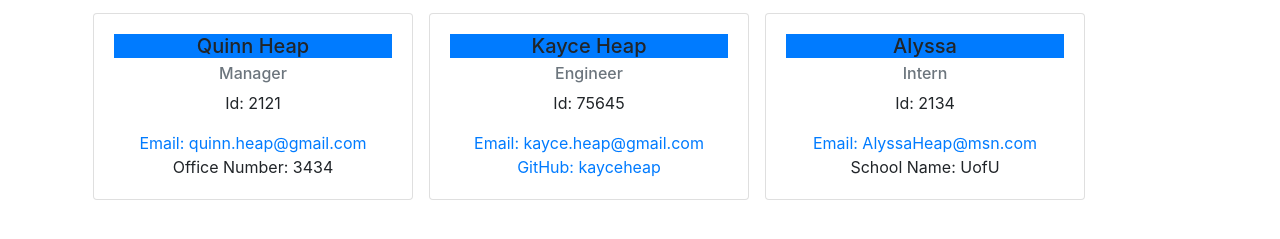
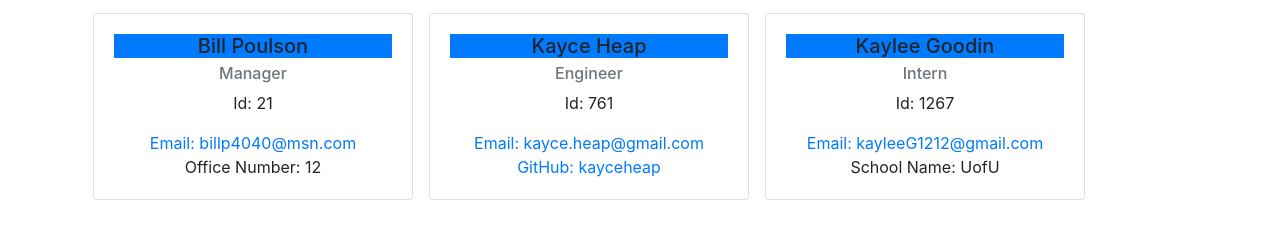
Before and after one commit to Kayceheap/green-apple-10, a website: page dist/index.html in a window 1280 px wide. Shown: the part 51-290 px from the top of the page. Drawn offline with nearby package versions, Linux system fonts and the light colour scheme.

```diff
--- a/dist/index.html
+++ b/dist/index.html
@@ -13,22 +13,22 @@
       <div class ="row">
           <div class ="col d-flex flex-row" ><div class="card m-2" style="width: 20rem;">
             <div class="card-body">
-                <h5 class="card-title bg-primary">Quinn Heap</h5>
+                <h5 class="card-title bg-primary">Bill Poulson</h5>
                 <h6 class="card-subtitle mb-2 text-muted">Manager</h6>
-                <p class="card-text">Id: 2121</p>
-                <a href="mailto:quinn.heap@gmail.com" class="card-link">Email: quinn.heap@gmail.com</a><p class="card-text">Office Number: 3434</p></div>
+                <p class="card-text">Id: 21</p>
+                <a href="mailto:billp4040@msn.com" class="card-link">Email: billp4040@msn.com</a><p class="card-text">Office Number: 12</p></div>
         </div><div class="card m-2" style="width: 20rem;">
             <div class="card-body">
                 <h5 class="card-title bg-primary">Kayce Heap</h5>
                 <h6 class="card-subtitle mb-2 text-muted">Engineer</h6>
-                <p class="card-text">Id: 75645</p>
+                <p class="card-text">Id: 761</p>
                 <a href="mailto:kayce.heap@gmail.com" class="card-link">Email: kayce.heap@gmail.com</a><div><a href="https://github.com/kayceheap" class="card-link">GitHub: kayceheap</a></div></div>
         </div><div class="card m-2" style="width: 20rem;">
             <div class="card-body">
-                <h5 class="card-title bg-primary">Alyssa</h5>
+                <h5 class="card-title bg-primary">Kaylee Goodin</h5>
                 <h6 class="card-subtitle mb-2 text-muted">Intern</h6>
-                <p class="card-text">Id: 2134</p>
-                <a href="mailto:AlyssaHeap@msn.com" class="card-link">Email: AlyssaHeap@msn.com</a><p class="card-text">School Name: UofU</p></div>
+                <p class="card-text">Id: 1267</p>
+                <a href="mailto:kayleeG1212@gmail.com" class="card-link">Email: kayleeG1212@gmail.com</a><p class="card-text">School Name: UofU</p></div>
         </div></div>
       </div>
   </section>
```
Also changed, not shown: README.md, screenshot.PNG (added).
